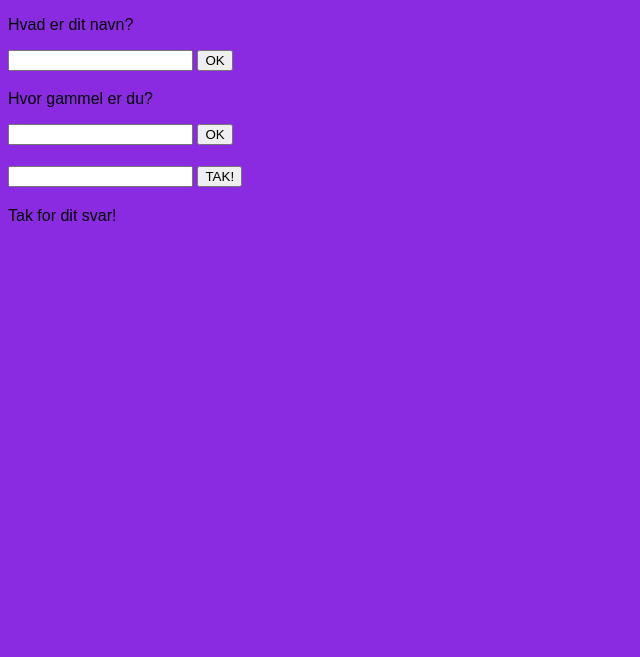
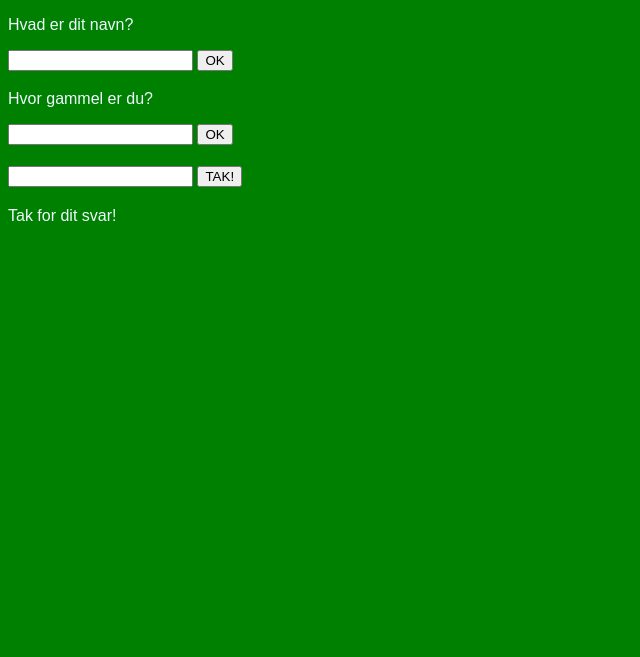
Before and after one commit to Slumhunden/ovelse-1, a plain HTML site: page index.html in a window 1280 px wide. Shown: the part 143-800 px from the top of the page, without its empty margins (0-640 px from the left). Drawn offline with Linux system fonts and the light colour scheme.

Commit message:
Update app.css

```diff
--- a/app.css
+++ b/app.css
@@ -1,4 +1,5 @@
 body {
   font-family: Arial, Helvetica, sans-serif;
-  background-color: blueviolet;
+  background-color: green;
+  color:aliceblue;
 }
```
